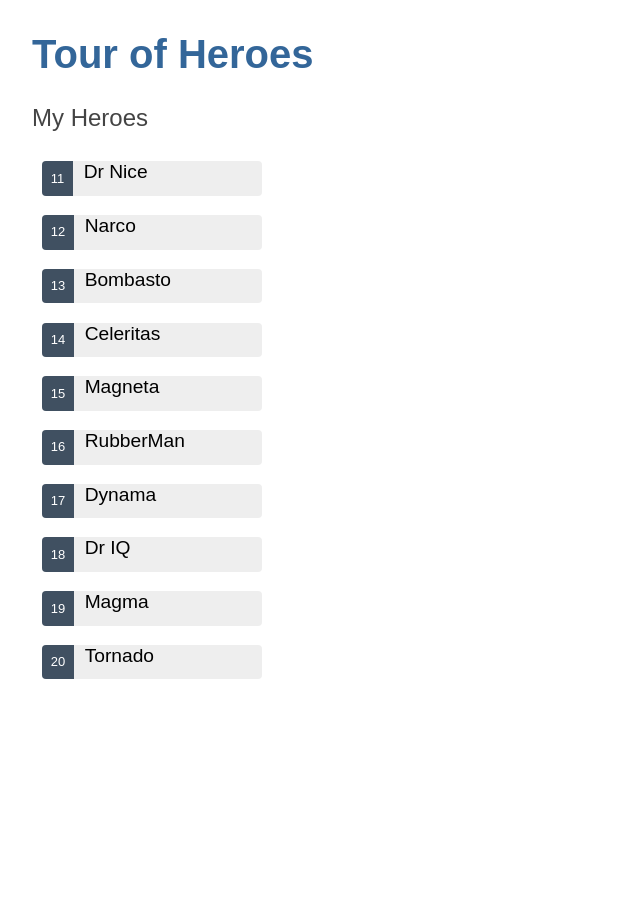
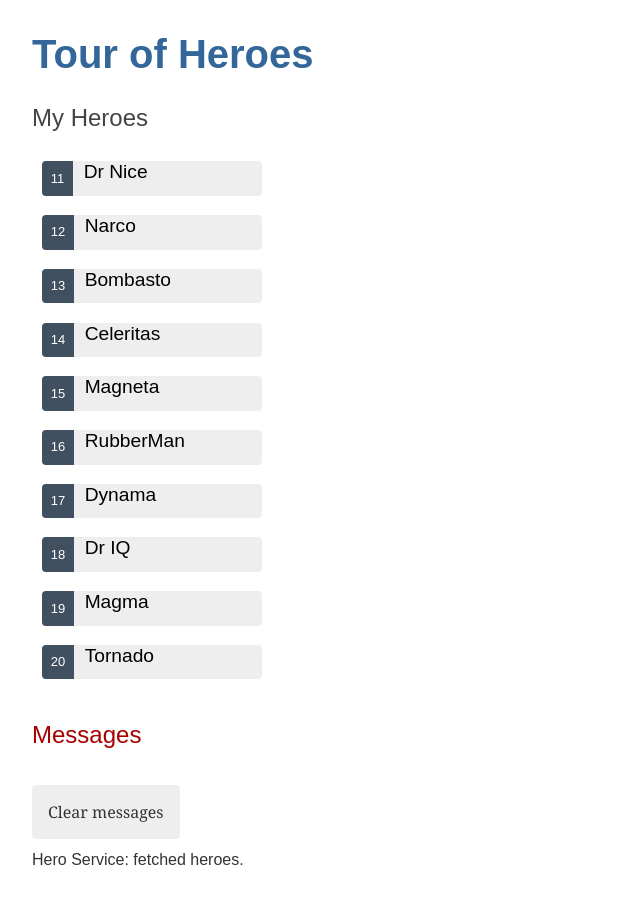
Before and after one commit to andbroz/angular-tour-of-heroes, an Angular app: page / in a window 1280 px wide. Shown: the whole page, without its empty margins (0-640 px from the left). Before the commit the page ends 800 px from the top, so only its background shows below. Built offline with nearby package versions, Linux system fonts and the light colour scheme.

Commit message:
add messages component

```diff
--- a/src/app/app.component.html
+++ b/src/app/app.component.html
@@ -1,2 +1,3 @@
 <h1>{{ title }}</h1>
 <app-heroes></app-heroes>
+<app-messages></app-messages>
--- a/src/app/app.module.ts
+++ b/src/app/app.module.ts
@@ -5,9 +5,10 @@ import { FormsModule } from '@angular/forms';
 import { AppComponent } from './app.component';
 import { HeroesComponent } from './heroes/heroes.component';
 import { HeroDetailComponent } from './hero-detail/hero-detail.component';
+import { MessagesComponent } from './messages/messages.component';
 
 @NgModule({
-  declarations: [AppComponent, HeroesComponent, HeroDetailComponent],
+  declarations: [AppComponent, HeroesComponent, HeroDetailComponent, MessagesComponent],
   imports: [BrowserModule, FormsModule],
   providers: [],
   bootstrap: [AppComponent],
--- a/src/app/hero.service.ts
+++ b/src/app/hero.service.ts
@@ -1,15 +1,19 @@
 import { Injectable } from '@angular/core';
+import { Observable, of } from 'rxjs';
 
 import { HEROES } from './mock-heroes';
 import { Hero } from './hero';
+import { MessageService } from './message.service';
 
 @Injectable({
   providedIn: 'root',
 })
 export class HeroService {
-  constructor() {}
+  constructor(private messageService: MessageService) {}
 
-  getHeroes(): Hero[] {
-    return HEROES;
+  getHeroes(): Observable<Hero[]> {
+    const heroes = of(HEROES);
+    this.messageService.add('Hero Service: fetched heroes.');
+    return heroes;
   }
 }
--- a/src/app/heroes/heroes.component.ts
+++ b/src/app/heroes/heroes.component.ts
@@ -2,6 +2,7 @@ import { Component, OnInit } from '@angular/core';
 
 import { Hero } from '../hero';
 import { HeroService } from '../hero.service';
+import { MessageService } from './../message.service';
 
 @Component({
   selector: 'app-heroes',
@@ -12,7 +13,10 @@ export class HeroesComponent implements OnInit {
   heroes: Hero[] = [];
   selectedHero?: Hero;
 
-  constructor(private heroService: HeroService) {}
+  constructor(
+    private heroService: HeroService,
+    private messageService: MessageService
+  ) {}
 
   ngOnInit(): void {
     this.getHeroes();
@@ -20,9 +24,10 @@ export class HeroesComponent implements OnInit {
 
   onSelect(hero: Hero): void {
     this.selectedHero = hero;
+    this.messageService.add(`HeroesComponent: Selected hero id=${hero.id} `);
   }
 
   getHeroes(): void {
-    this.heroes = this.heroService.getHeroes();
+    this.heroService.getHeroes().subscribe((heroes) => (this.heroes = heroes));
   }
 }
--- /dev/null
+++ b/src/app/message.service.ts
@@ -0,0 +1,18 @@
+import { Injectable } from '@angular/core';
+
+@Injectable({
+  providedIn: 'root',
+})
+export class MessageService {
+  messages: string[] = [];
+
+  constructor() {}
+
+  add(message: string) {
+    this.messages.push(message);
+  }
+
+  clear() {
+    this.messages = [];
+  }
+}
--- /dev/null
+++ b/src/app/messages/messages.component.css
@@ -0,0 +1,19 @@
+/* MessagesComponent's private CSS styles */
+h2 {
+  color: #a80000;
+  font-family: Arial, Helvetica, sans-serif;
+  font-weight: lighter;
+}
+
+.clear {
+  color: #333;
+  background-color: #eee;
+  margin-bottom: 12px;
+  padding: 1rem;
+  border-radius: 4px;
+  font-size: 1rem;
+}
+.clear:hover {
+  color: white;
+  background-color: #42545c;
+}
--- /dev/null
+++ b/src/app/messages/messages.component.html
@@ -0,0 +1,7 @@
+<div *ngIf="messageService.messages.length">
+  <h2>Messages</h2>
+  <button type="button" class="clear" (click)="messageService.clear()">
+    Clear messages
+  </button>
+  <div *ngFor="let message of messageService.messages">{{ message }}</div>
+</div>
--- /dev/null
+++ b/src/app/messages/messages.component.ts
@@ -0,0 +1,14 @@
+import { Component, OnInit } from '@angular/core';
+
+import { MessageService } from '../message.service';
+
+@Component({
+  selector: 'app-messages',
+  templateUrl: './messages.component.html',
+  styleUrls: ['./messages.component.css'],
+})
+export class MessagesComponent implements OnInit {
+  constructor(public messageService: MessageService) {}
+
+  ngOnInit(): void {}
+}
```
Also changed, not shown: 2 other files (tests, documents, lock files or other folders).
